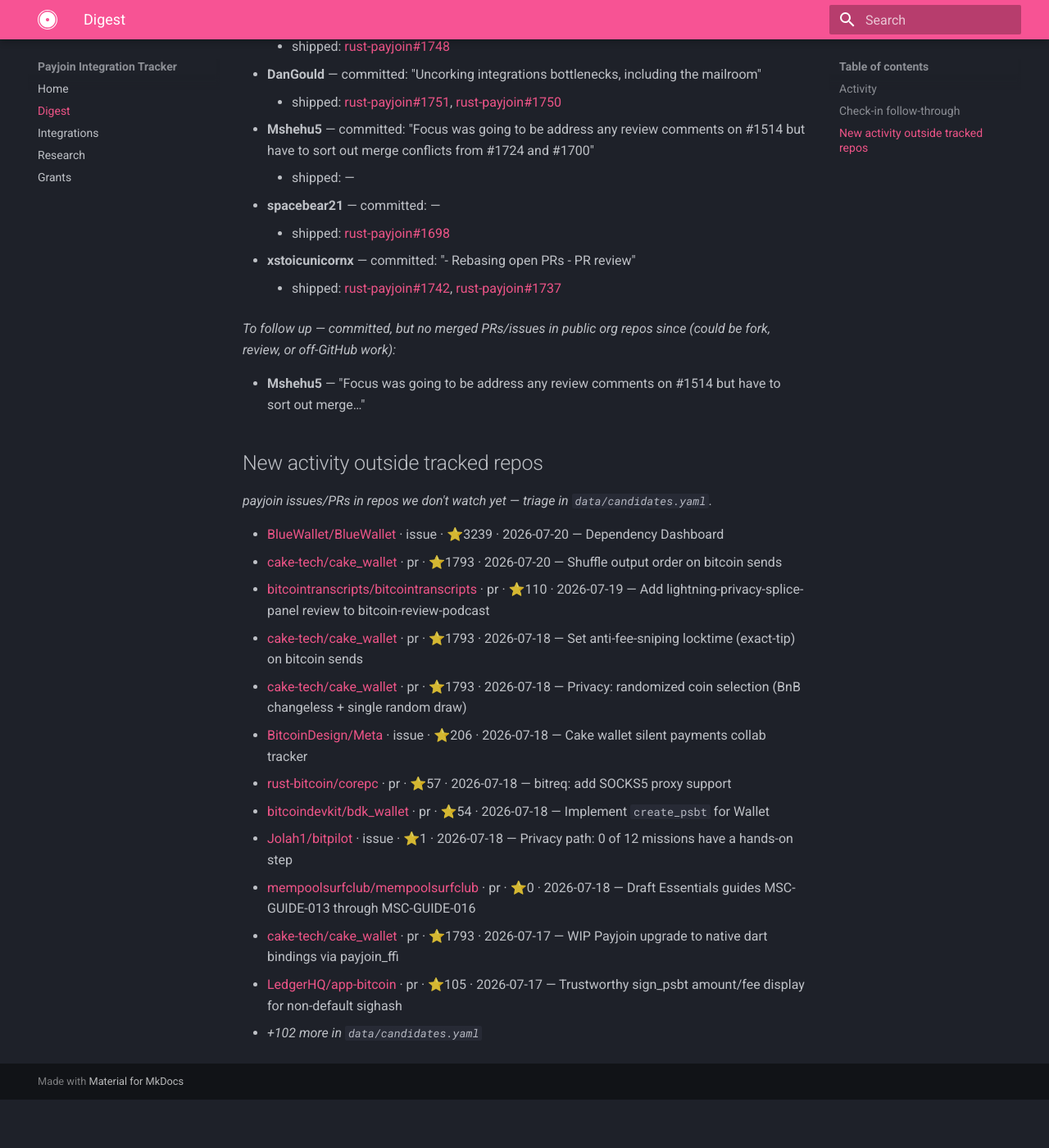
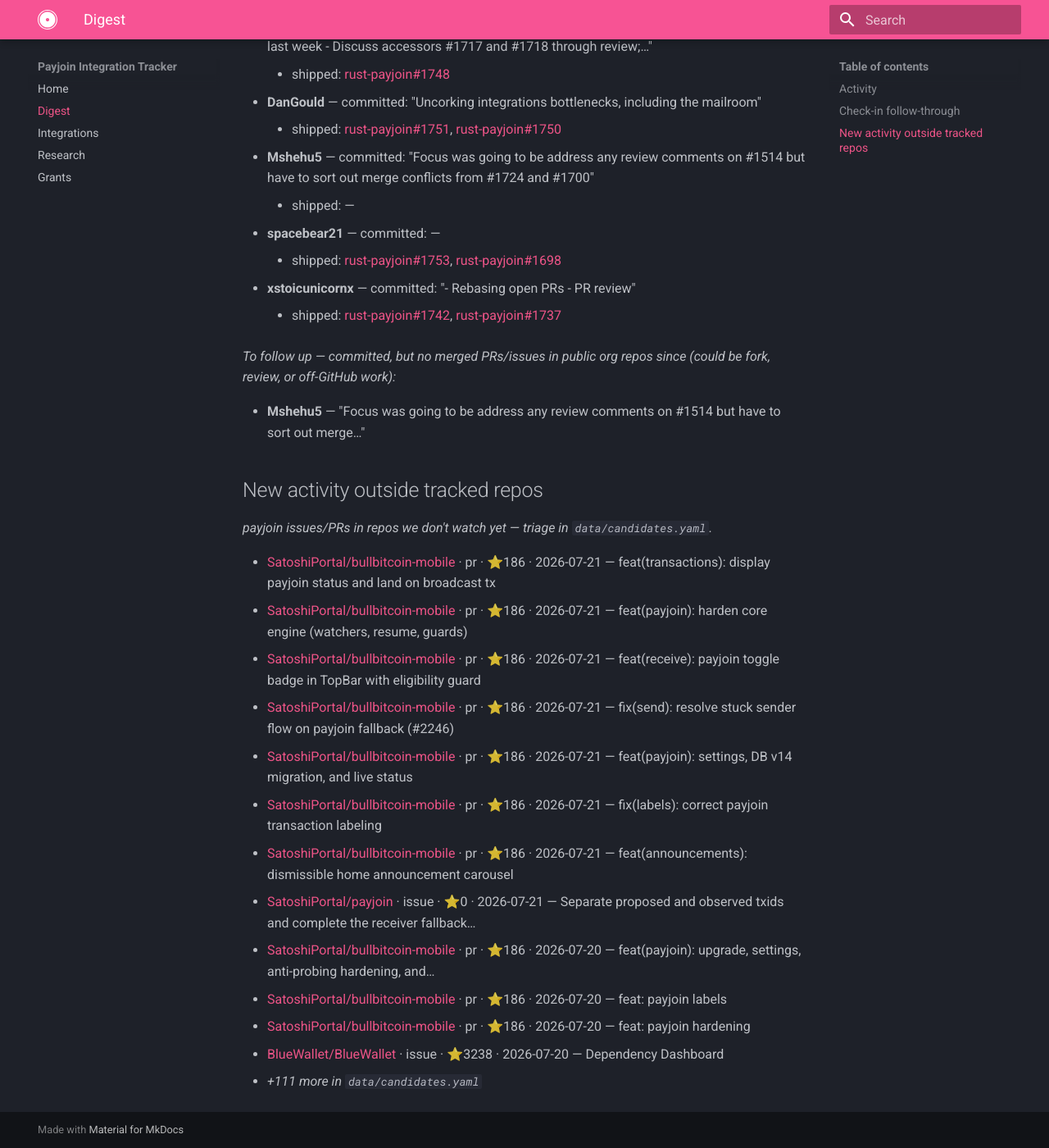
Before and after one commit to payjoin/payjoin.org, an MkDocs documentation site: the page built from docs/digest.md, in a window 1280 px wide and 1400 px high, scrolled down 562 px. Shown: the whole window at 82% size. Built offline with MkDocs 1.6.1 and Material for MkDocs 9.7.7, drawn with Linux system fonts in a browser that asks for light colours; before the commit the page ends 1903 px from its top, so only the background shows below that; some of the changed text lies outside the part shown.

Commit message:
chore: refresh tracker auto-state + digest

```diff
--- a/docs/digest.md
+++ b/docs/digest.md
@@ -1,10 +1,11 @@
 # Daily digest
 
-_As of 2026-07-20 (UTC) · tracking 25 upstream items_
+_As of 2026-07-21 (UTC) · tracking 25 upstream items_
 
 ## Activity
 
-- **Cove** — [repo](https://github.com/bitcoinppl/cove) — updated 2026-07-19
+- **BTCPay Server** — [repo](https://github.com/ValeraFinebits/btcpayserver-payjoin-plugin) — updated 2026-07-20
+- **Cove** — [repo](https://github.com/bitcoinppl/cove) — updated 2026-07-21
 
 
 ## Check-in follow-through
@@ -20,7 +21,7 @@ _2026-07-13 · [thread](https://github.com/orgs/payjoin/discussions/1731)_
 - **Mshehu5** — committed: "Focus was going to be address any review comments on #1514 but have to sort out merge conflicts from #1724 and #1700"
     - shipped: —
 - **spacebear21** — committed: —
-    - shipped: [rust-payjoin#1698](https://github.com/payjoin/rust-payjoin/pull/1698)
+    - shipped: [rust-payjoin#1753](https://github.com/payjoin/rust-payjoin/pull/1753), [rust-payjoin#1698](https://github.com/payjoin/rust-payjoin/pull/1698)
 - **xstoicunicornx** — committed: "- Rebasing open PRs - PR review"
     - shipped: [rust-payjoin#1742](https://github.com/payjoin/rust-payjoin/pull/1742), [rust-payjoin#1737](https://github.com/payjoin/rust-payjoin/pull/1737)
 
@@ -32,16 +33,16 @@ _To follow up — committed, but no merged PRs/issues in public org repos since
 
 _payjoin issues/PRs in repos we don't watch yet — triage in `data/candidates.yaml`._
 
-- [BlueWallet/BlueWallet](https://github.com/BlueWallet/BlueWallet/issues/3659) · issue · ⭐3239 · 2026-07-20 — Dependency Dashboard
-- [cake-tech/cake_wallet](https://github.com/cake-tech/cake_wallet/pull/3377) · pr · ⭐1793 · 2026-07-20 — Shuffle output order on bitcoin sends
-- [bitcointranscripts/bitcointranscripts](https://github.com/bitcointranscripts/bitcointranscripts/pull/660) · pr · ⭐110 · 2026-07-19 — Add lightning-privacy-splice-panel review to bitcoin-review-podcast
-- [cake-tech/cake_wallet](https://github.com/cake-tech/cake_wallet/pull/3385) · pr · ⭐1793 · 2026-07-18 — Set anti-fee-sniping locktime (exact-tip) on bitcoin sends
-- [cake-tech/cake_wallet](https://github.com/cake-tech/cake_wallet/pull/3408) · pr · ⭐1793 · 2026-07-18 — Privacy: randomized coin selection (BnB changeless + single random draw)
-- [BitcoinDesign/Meta](https://github.com/BitcoinDesign/Meta/issues/810) · issue · ⭐206 · 2026-07-18 — Cake wallet silent payments collab tracker
-- [rust-bitcoin/corepc](https://github.com/rust-bitcoin/corepc/pull/533) · pr · ⭐57 · 2026-07-18 — bitreq: add SOCKS5 proxy support
-- [bitcoindevkit/bdk_wallet](https://github.com/bitcoindevkit/bdk_wallet/pull/297) · pr · ⭐54 · 2026-07-18 — Implement `create_psbt` for Wallet
-- [Jolah1/bitpilot](https://github.com/Jolah1/bitpilot/issues/79) · issue · ⭐1 · 2026-07-18 — Privacy path: 0 of 12 missions have a hands-on step
-- [mempoolsurfclub/mempoolsurfclub](https://github.com/mempoolsurfclub/mempoolsurfclub/pull/36) · pr · ⭐0 · 2026-07-18 — Draft Essentials guides MSC-GUIDE-013 through MSC-GUIDE-016
-- [cake-tech/cake_wallet](https://github.com/cake-tech/cake_wallet/pull/3363) · pr · ⭐1793 · 2026-07-17 — WIP Payjoin upgrade to native dart bindings via payjoin_ffi
-- [LedgerHQ/app-bitcoin](https://github.com/LedgerHQ/app-bitcoin/pull/512) · pr · ⭐105 · 2026-07-17 — Trustworthy sign_psbt amount/fee display for non-default sighash
-- _+102 more in `data/candidates.yaml`_
+- [SatoshiPortal/bullbitcoin-mobile](https://github.com/SatoshiPortal/bullbitcoin-mobile/pull/2481) · pr · ⭐186 · 2026-07-21 — feat(transactions): display payjoin status and land on broadcast tx
+- [SatoshiPortal/bullbitcoin-mobile](https://github.com/SatoshiPortal/bullbitcoin-mobile/pull/2478) · pr · ⭐186 · 2026-07-21 — feat(payjoin): harden core engine (watchers, resume, guards)
+- [SatoshiPortal/bullbitcoin-mobile](https://github.com/SatoshiPortal/bullbitcoin-mobile/pull/2480) · pr · ⭐186 · 2026-07-21 — feat(receive): payjoin toggle badge in TopBar with eligibility guard
+- [SatoshiPortal/bullbitcoin-mobile](https://github.com/SatoshiPortal/bullbitcoin-mobile/pull/2479) · pr · ⭐186 · 2026-07-21 — fix(send): resolve stuck sender flow on payjoin fallback (#2246)
+- [SatoshiPortal/bullbitcoin-mobile](https://github.com/SatoshiPortal/bullbitcoin-mobile/pull/2477) · pr · ⭐186 · 2026-07-21 — feat(payjoin): settings, DB v14 migration, and live status
+- [SatoshiPortal/bullbitcoin-mobile](https://github.com/SatoshiPortal/bullbitcoin-mobile/pull/2482) · pr · ⭐186 · 2026-07-21 — fix(labels): correct payjoin transaction labeling
+- [SatoshiPortal/bullbitcoin-mobile](https://github.com/SatoshiPortal/bullbitcoin-mobile/pull/2484) · pr · ⭐186 · 2026-07-21 — feat(announcements): dismissible home announcement carousel
+- [SatoshiPortal/payjoin](https://github.com/SatoshiPortal/payjoin/issues/6) · issue · ⭐0 · 2026-07-21 — Separate proposed and observed txids and complete the receiver fallback…
+- [SatoshiPortal/bullbitcoin-mobile](https://github.com/SatoshiPortal/bullbitcoin-mobile/pull/2461) · pr · ⭐186 · 2026-07-20 — feat(payjoin): upgrade, settings, anti-probing hardening, and…
+- [SatoshiPortal/bullbitcoin-mobile](https://github.com/SatoshiPortal/bullbitcoin-mobile/pull/2449) · pr · ⭐186 · 2026-07-20 — feat: payjoin labels
+- [SatoshiPortal/bullbitcoin-mobile](https://github.com/SatoshiPortal/bullbitcoin-mobile/pull/2451) · pr · ⭐186 · 2026-07-20 — feat: payjoin hardening
+- [BlueWallet/BlueWallet](https://github.com/BlueWallet/BlueWallet/issues/3659) · issue · ⭐3238 · 2026-07-20 — Dependency Dashboard
+- _+111 more in `data/candidates.yaml`_
```
Also changed, not shown: 2 other files.
